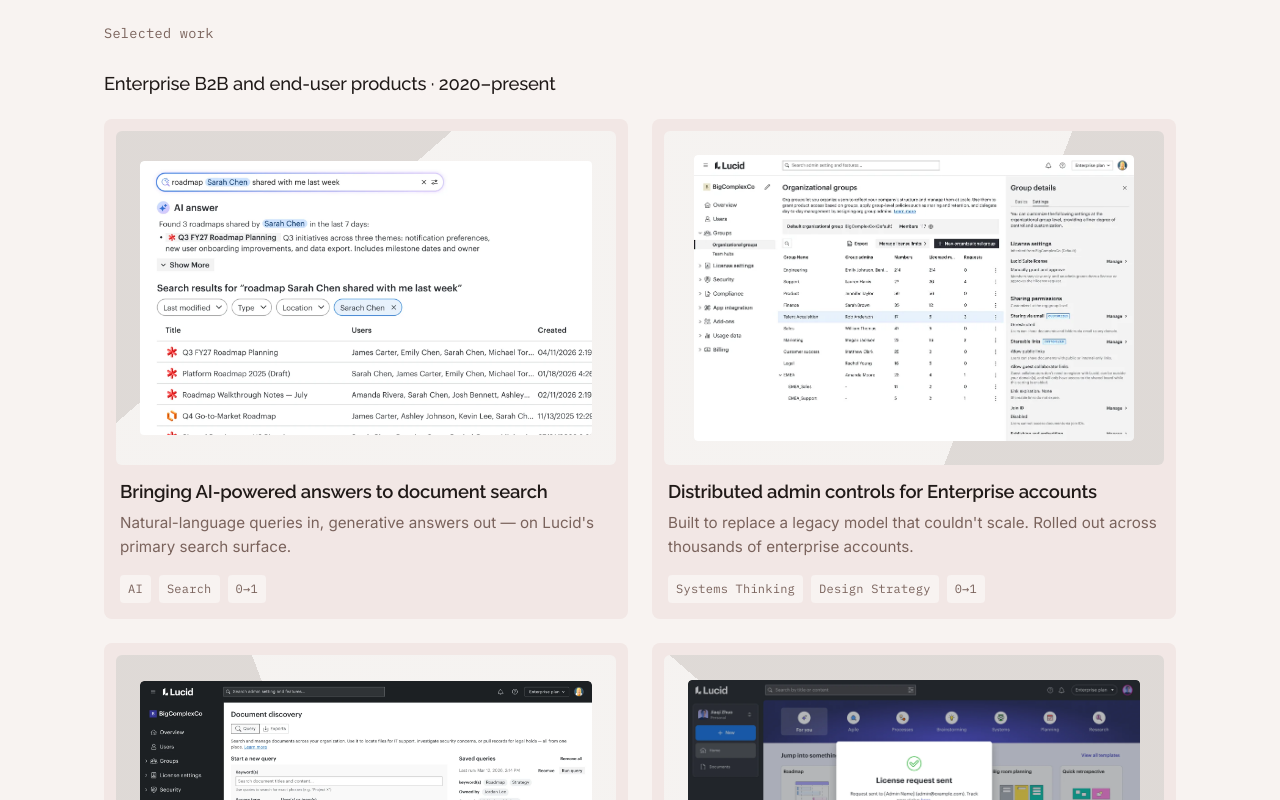
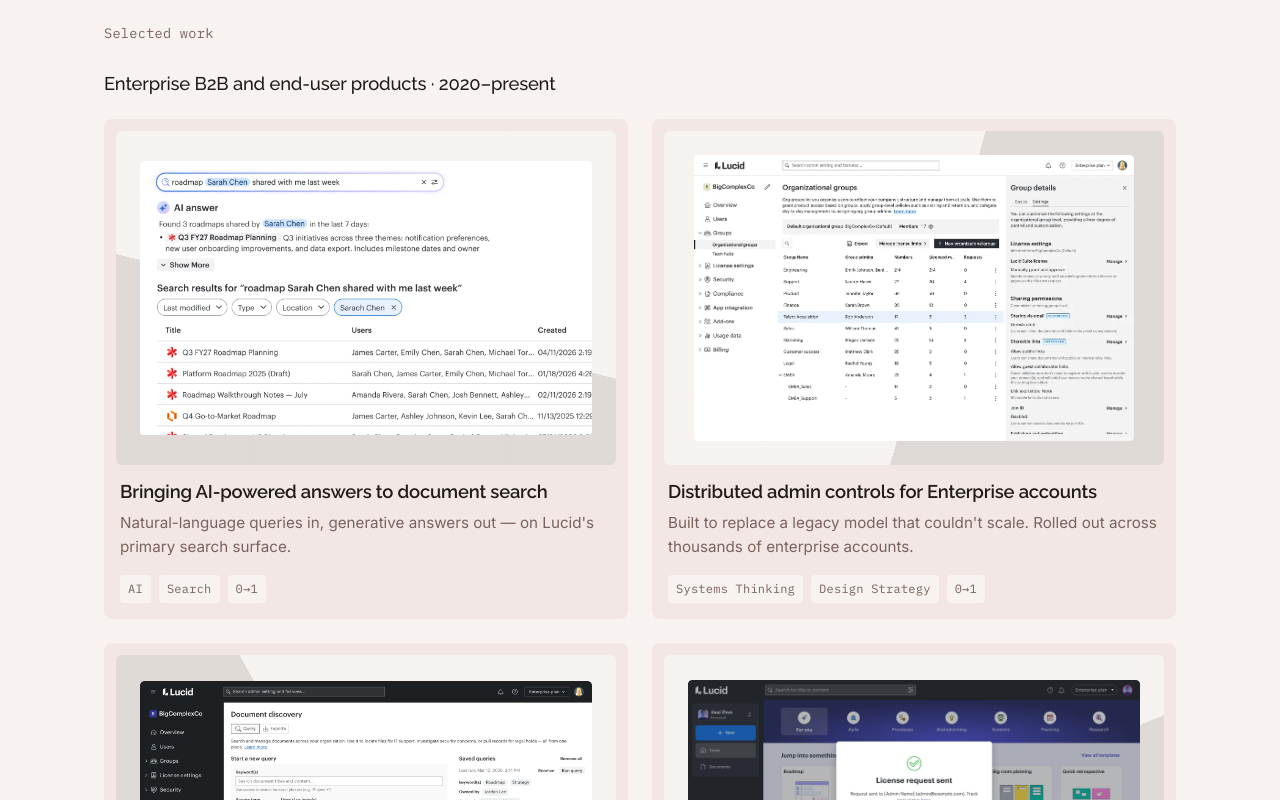
Before and after one commit to hi-gigi/my-portfolio, a React (Vite) app: page / in a window 1280 px wide. Shown: the part 620-1420 px from the top of the page. Built offline with nearby package versions, Linux system fonts and the light colour scheme; a web font is replaced by a local one.

Commit message:
Tune thumbnail backdrop split angles and ratios
Co-Authored-By: Claude Sonnet 5.5 <noreply@anthropic.com>

```diff
--- a/src/styles/tokens.less
+++ b/src/styles/tokens.less
@@ -150,15 +150,13 @@
   --rainbow-7: @{rainbow-7};
 
   // Thumbnail backdrops — a hard diagonal split between a pale and a
-  // deeper warm grey. Each tile has its own angle and split ratio, and
-  // the deeper grey lands in a different corner (paper: upper-left,
-  // linen: lower-left, stone: upper-right, ash: lower-right) so the four
-  // read as a set. Hue is constant across themes; dark just drops
+  // deeper warm grey. Each tile has its own angle and split ratio so the
+  // four read as a set. Hue is constant across themes; dark just drops
   // lightness.
-  --thumb-bg-paper: linear-gradient(319deg, oklch(0.965 0.004 60) 0 62%, oklch(0.89 0.007 55) 62% 100%);
-  --thumb-bg-linen: linear-gradient(249deg, oklch(0.965 0.004 60) 0 58%, oklch(0.89 0.007 55) 58% 100%);
-  --thumb-bg-stone: linear-gradient(41deg, oklch(0.965 0.004 60) 0 44%, oklch(0.89 0.007 55) 44% 100%);
-  --thumb-bg-ash: linear-gradient(111deg, oklch(0.965 0.004 60) 0 65%, oklch(0.89 0.007 55) 65% 100%);
+  --thumb-bg-paper: linear-gradient(194deg, oklch(0.965 0.004 60) 0 54%, oklch(0.89 0.007 55) 54% 100%);
+  --thumb-bg-linen: linear-gradient(241deg, oklch(0.965 0.004 60) 0 55%, oklch(0.89 0.007 55) 55% 100%);
+  --thumb-bg-stone: linear-gradient(158deg, oklch(0.965 0.004 60) 0 49%, oklch(0.89 0.007 55) 49% 100%);
+  --thumb-bg-ash: linear-gradient(106deg, oklch(0.965 0.004 60) 0 54%, oklch(0.89 0.007 55) 54% 100%);
 }
 
 @media (prefers-color-scheme: dark) {
@@ -169,10 +167,10 @@
     --tonal: @{palette-tonal-dark};
     --coral-text: @{palette-accent};
 
-    --thumb-bg-paper: linear-gradient(319deg, oklch(0.41 0.006 60) 0 62%, oklch(0.28 0.007 55) 62% 100%);
-    --thumb-bg-linen: linear-gradient(249deg, oklch(0.41 0.006 60) 0 58%, oklch(0.28 0.007 55) 58% 100%);
-    --thumb-bg-stone: linear-gradient(41deg, oklch(0.41 0.006 60) 0 44%, oklch(0.28 0.007 55) 44% 100%);
-    --thumb-bg-ash: linear-gradient(111deg, oklch(0.41 0.006 60) 0 65%, oklch(0.28 0.007 55) 65% 100%);
+    --thumb-bg-paper: linear-gradient(194deg, oklch(0.41 0.006 60) 0 54%, oklch(0.28 0.007 55) 54% 100%);
+    --thumb-bg-linen: linear-gradient(241deg, oklch(0.41 0.006 60) 0 55%, oklch(0.28 0.007 55) 55% 100%);
+    --thumb-bg-stone: linear-gradient(158deg, oklch(0.41 0.006 60) 0 49%, oklch(0.28 0.007 55) 49% 100%);
+    --thumb-bg-ash: linear-gradient(106deg, oklch(0.41 0.006 60) 0 54%, oklch(0.28 0.007 55) 54% 100%);
   }
 }
 
@@ -182,8 +180,8 @@
   --muted: @{palette-muted-dark};
   --tonal: @{palette-tonal-dark};
   --coral-text: @{palette-accent};
-  --thumb-bg-paper: linear-gradient(319deg, oklch(0.41 0.006 60) 0 62%, oklch(0.28 0.007 55) 62% 100%);
-  --thumb-bg-linen: linear-gradient(249deg, oklch(0.41 0.006 60) 0 58%, oklch(0.28 0.007 55) 58% 100%);
-  --thumb-bg-stone: linear-gradient(41deg, oklch(0.41 0.006 60) 0 44%, oklch(0.28 0.007 55) 44% 100%);
-  --thumb-bg-ash: linear-gradient(111deg, oklch(0.41 0.006 60) 0 65%, oklch(0.28 0.007 55) 65% 100%);
+  --thumb-bg-paper: linear-gradient(194deg, oklch(0.41 0.006 60) 0 54%, oklch(0.28 0.007 55) 54% 100%);
+  --thumb-bg-linen: linear-gradient(241deg, oklch(0.41 0.006 60) 0 55%, oklch(0.28 0.007 55) 55% 100%);
+  --thumb-bg-stone: linear-gradient(158deg, oklch(0.41 0.006 60) 0 49%, oklch(0.28 0.007 55) 49% 100%);
+  --thumb-bg-ash: linear-gradient(106deg, oklch(0.41 0.006 60) 0 54%, oklch(0.28 0.007 55) 54% 100%);
 }
```
